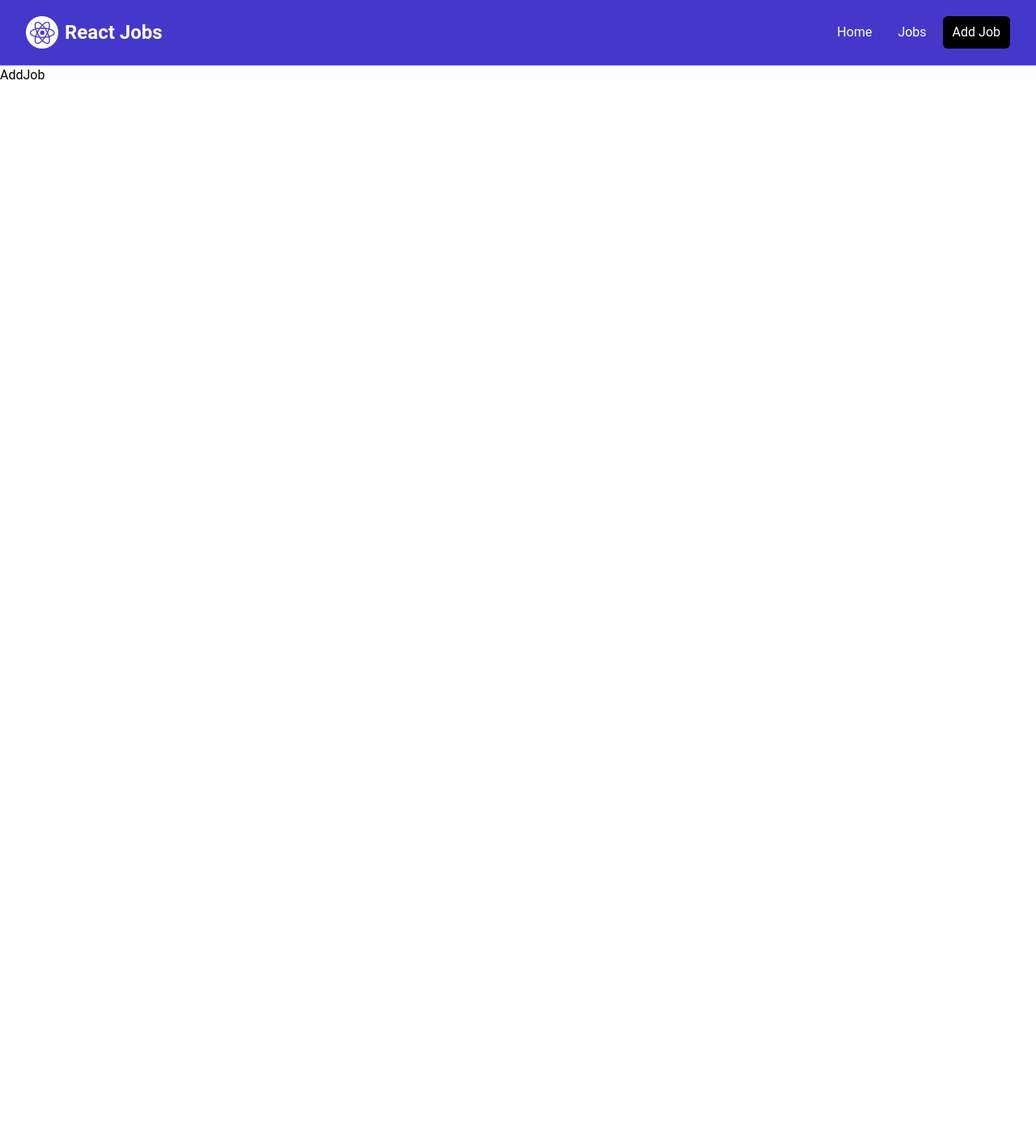
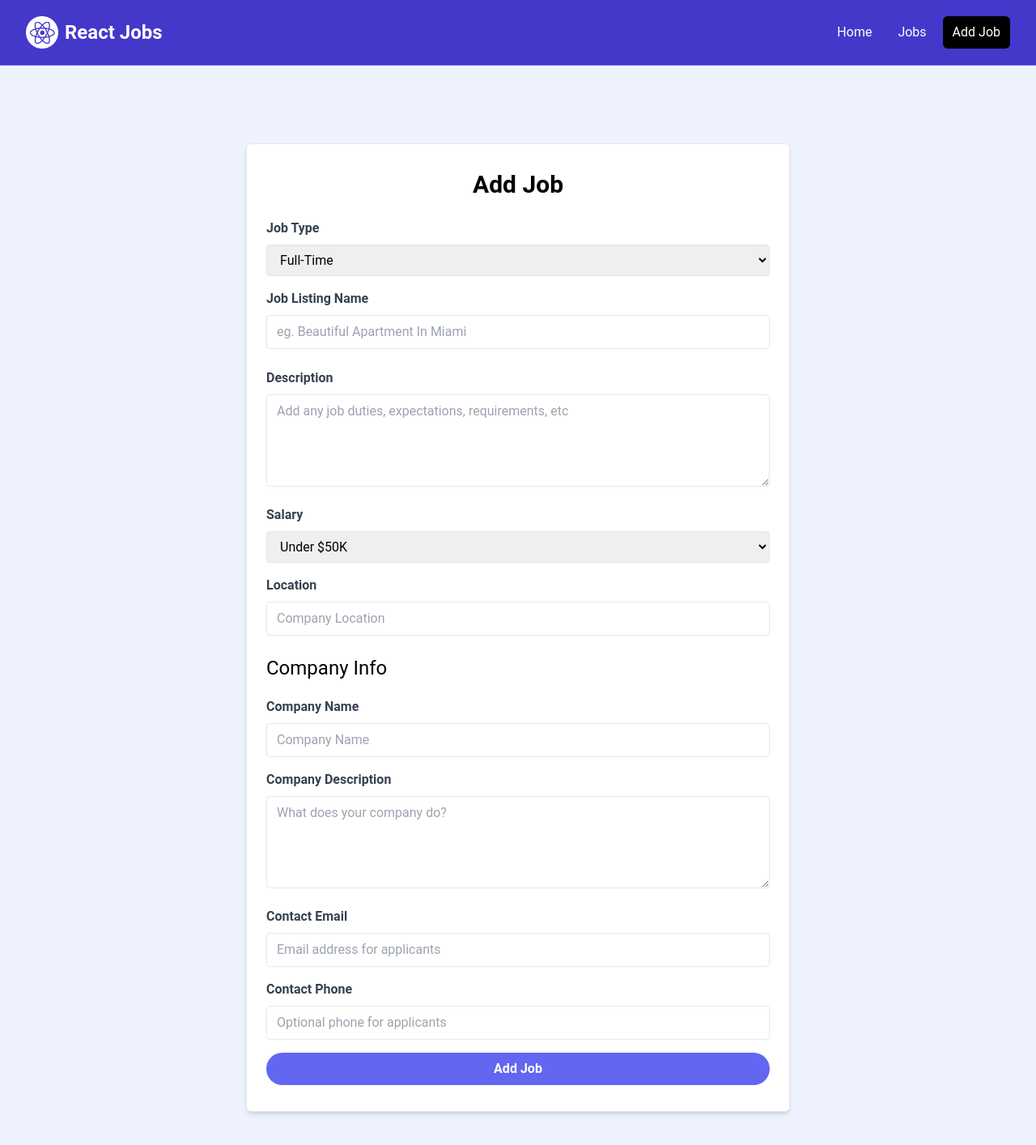
Before and after one commit to itIsMuse/Job-agency, a React (Vite) app: page /addJob in a window 1280 px wide. Shown: the top 1414 px of the page at 81% size. Before the commit the page ends 800 px from the top, so only its background shows below. Built offline with nearby package versions, Linux system fonts and the light colour scheme.

Commit message:
first in a long

```diff
--- a/src/Pages/AddJob.jsx
+++ b/src/Pages/AddJob.jsx
@@ -1,7 +1,186 @@
-import React from "react";
+import React, {useState} from "react";
+
 
 const AddJob = () => {
-  return <div>AddJob</div>;
+
+  const [title, setTitle] = useState('');
+  const [type, setType] = useState('Full-Time');
+  const [location, setLocation] = useState('');
+  const [description, setDescription] = useState('');
+  const [salary, setSalary] = useState('Under $50K');
+  const [companyName, setCompanyName] = useState('');
+  const [companyDescription, setCompanyDescription] = useState('');
+  const [contactEmail, setContactEmail] = useState('');
+  const [contactPhone, setContactPhone] = useState('');
+
+
+  return (
+    <section className="bg-indigo-50">
+      <div className="container m-auto max-w-2xl py-24">
+        <div
+          className="bg-white px-6 py-8 mb-4 shadow-md rounded-md border m-4 md:m-0"
+        >
+          <form>
+            <h2 className="text-3xl text-center font-semibold mb-6">Add Job</h2>
+
+            <div className="mb-4">
+              <label htmlFor="type" className="block text-gray-700 font-bold mb-2"
+                >Job Type</label
+              >
+              <select
+                id="type"
+                name="type"
+                className="border rounded w-full py-2 px-3"
+                required
+                value={type}
+                onChange={(e) => setType(e.target.value)}
+              >
+                <option value="Full-Time">Full-Time</option>
+                <option value="Part-Time">Part-Time</option>
+                <option value="Remote">Remote</option>
+                <option value="Internship">Internship</option>
+              </select>
+            </div>
+
+            <div className="mb-4">
+              <label className="block text-gray-700 font-bold mb-2"
+                >Job Listing Name</label
+              >
+              <input
+                type="text"
+                id="title"
+                name="title"
+                className="border rounded w-full py-2 px-3 mb-2"
+                placeholder="eg. Beautiful Apartment In Miami"
+                required
+              />
+            </div>
+            <div className="mb-4">
+              <label
+                htmlFor="description"
+                className="block text-gray-700 font-bold mb-2"
+                >Description</label
+              >
+              <textarea
+                id="description"
+                name="description"
+                className="border rounded w-full py-2 px-3"
+                rows="4"
+                placeholder="Add any job duties, expectations, requirements, etc"
+              ></textarea>
+            </div>
+
+            <div className="mb-4">
+              <label htmlFor="type" className="block text-gray-700 font-bold mb-2"
+                >Salary</label
+              >
+              <select
+                id="salary"
+                name="salary"
+                className="border rounded w-full py-2 px-3"
+                required
+              >
+                <option value="Under $50K">Under $50K</option>
+                <option value="$50K - 60K">$50K - $60K</option>
+                <option value="$60K - 70K">$60K - $70K</option>
+                <option value="$70K - 80K">$70K - $80K</option>
+                <option value="$80K - 90K">$80K - $90K</option>
+                <option value="$90K - 100K">$90K - $100K</option>
+                <option value="$100K - 125K">$100K - $125K</option>
+                <option value="$125K - 150K">$125K - $150K</option>
+                <option value="$150K - 175K">$150K - $175K</option>
+                <option value="$175K - 200K">$175K - $200K</option>
+                <option value="Over $200K">Over $200K</option>
+              </select>
+            </div>
+
+            <div className='mb-4'>
+              <label className='block text-gray-700 font-bold mb-2'>
+                Location
+              </label>
+              <input
+                type='text'
+                id='location'
+                name='location'
+                className='border rounded w-full py-2 px-3 mb-2'
+                placeholder='Company Location'
+                required
+              />
+            </div>
+
+            <h3 className="text-2xl mb-5">Company Info</h3>
+
+            <div className="mb-4">
+              <label htmlFor="company" className="block text-gray-700 font-bold mb-2"
+                >Company Name</label
+              >
+              <input
+                type="text"
+                id="company"
+                name="company"
+                className="border rounded w-full py-2 px-3"
+                placeholder="Company Name"
+              />
+            </div>
+
+            <div className="mb-4">
+              <label
+                htmlFor="company_description"
+                className="block text-gray-700 font-bold mb-2"
+                >Company Description</label
+              >
+              <textarea
+                id="company_description"
+                name="company_description"
+                className="border rounded w-full py-2 px-3"
+                rows="4"
+                placeholder="What does your company do?"
+              ></textarea>
+            </div>
+
+            <div className="mb-4">
+              <label
+                htmlFor="contact_email"
+                className="block text-gray-700 font-bold mb-2"
+                >Contact Email</label
+              >
+              <input
+                type="email"
+                id="contact_email"
+                name="contact_email"
+                className="border rounded w-full py-2 px-3"
+                placeholder="Email address for applicants"
+                required
+              />
+            </div>
+            <div className="mb-4">
+              <label
+                htmlFor="contact_phone"
+                className="block text-gray-700 font-bold mb-2"
+                >Contact Phone</label
+              >
+              <input
+                type="tel"
+                id="contact_phone"
+                name="contact_phone"
+                className="border rounded w-full py-2 px-3"
+                placeholder="Optional phone for applicants"
+              />
+            </div>
+
+            <div>
+              <button
+                className="bg-indigo-500 hover:bg-indigo-600 text-white font-bold py-2 px-4 rounded-full w-full focus:outline-none focus:shadow-outline"
+                type="submit"
+              >
+                Add Job
+              </button>
+            </div>
+          </form>
+        </div>
+      </div>
+    </section>
+  )
 };
 
 export default AddJob;
```
